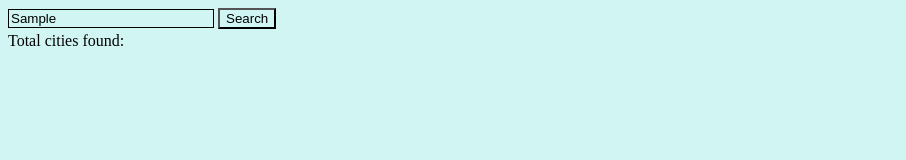
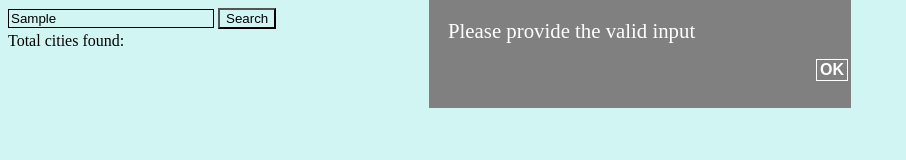
Before and after one commit to ach0309/City-Display, a plain HTML site: page view/index.html in a window 1280 px wide. Both pictures are taken after typing "Sample" into the empty fields and a click on the button "Search". Shown: the whole page, without its empty margins (0-906 px from the left). Drawn offline with nearby package versions, Linux system fonts and the light colour scheme; no server answers.

Commit message:
lots of changes

```diff
--- a/view/css/style.css
+++ b/view/css/style.css
@@ -1,4 +1,6 @@
-
+* {
+  background-color: #d0f5f3;
+}
 
 .loader {
   margin: 20px 20px;
@@ -16,9 +18,6 @@
     100% { transform: rotate(360deg); }
   }
 
-  * {
-    background-color: #d0f5f3;
-  }
 
   input {
     border: 1px solid black;
@@ -38,11 +37,38 @@
 }
 
 .modal {
-  background-color: grey;
-  padding: 20px;
-  width: 50% fixed;
+  position: absolute;
+  margin-left: auto;
+  margin-right: auto;
+  left: 0;
+  right: 0;
+  text-align: left;
+  border: 3px solid grey;
+  padding-left: 1rem;
+  padding-top: 1rem;
+  padding-bottom: 1.5rem;
+  width: 400px;
+  background: grey;
+  top: 0;
+}
+
+.message{
+  color: white;
+  background: grey;
+  font-size: 1.3em;
+}
+
+.okay-btn{
+  border: 1px solid white;
+  background: grey;
   text-align: center;
-  top: 0;
-  position: absolute;
-  display: none;
+  width: 2rem;
+  margin-left: 85%;
+  margin-top: 1rem;
+  padding: 1px;
+  color: white;
+  font-weight: bold;
+  float: right;
+  font-size: 1rem;
+  cursor: pointer;
 }
--- a/view/index.html
+++ b/view/index.html
@@ -11,7 +11,9 @@
     <body>
         <!--HTML content goes here-->
 
-        <div class="modal" id="modal-box"> Please provide the valid input
+        <div class="modal" id="modal-box">
+            <span class="message">Please provide the valid input</span>
+            <button onclick= "okClick(ok)" class="okay-btn">OK</button>
         </div>
 
         <div class="inputText">
@@ -23,7 +25,9 @@
              <span id="numCities"></span>
         </div>
 
-         <div class="loader"></div>
+         <div class="loader">
+             <img src="js/loading.jpg" alt="">
+         </div>
 
          <table class="table" id = "tables">
             <tbody>
--- a/view/js/script.js
+++ b/view/js/script.js
@@ -1,29 +1,33 @@
 //<script src="https://code.jquery.com/jquery-3.2.1.min.js"></script>
 
+var inputSearch = document.getElementById('input');
 var button = document.getElementById("btn");
-var clrTables = document.getElementById('tables');
-var inputSearch = document.getElementById('input');
+var box = document.getElementById('modal-box');
+var ok = document.getElementById('okay-btn');
+
+box.style.visibility='hidden';
 
 
-//work on this!! Reset table every time a letter is typed
-inputSearch.addEventListener('input', (event)=> {
-    document.getElementById("tables").value = "";
-});
+//Reset table every time a letter is typed
+var letters = /^[A-Za-z]+$/;
+function onClick($this){
+    $("table").children().remove();
+    var val = $this.previousElementSibling.value;
+    if(val && val.trim().length>0 && val!==''){
 
-
-function onClick($this){
-    var val = $this.previousElementSibling.value;
-    if(val && val.trim().length >0){
+    } if (val.match(letters) ==="true"){
         working(val);
     } else {
         notWorking(val);
     }
 }
 
+function okClick($ok){
+    box.style.visibility ='hidden';
+}
 
 function notWorking(input){
-    document.getElementById('modal-box').classList.add('.modal');
-    setTimeout(function(){ document.getElementById('modal-box').classList.remove('modal')}, 30);
+    box.style.visibility='visible';
 }
 
 function working(input){
```
Also changed, not shown: view/js/loading.jpg (added), 1 other file.
